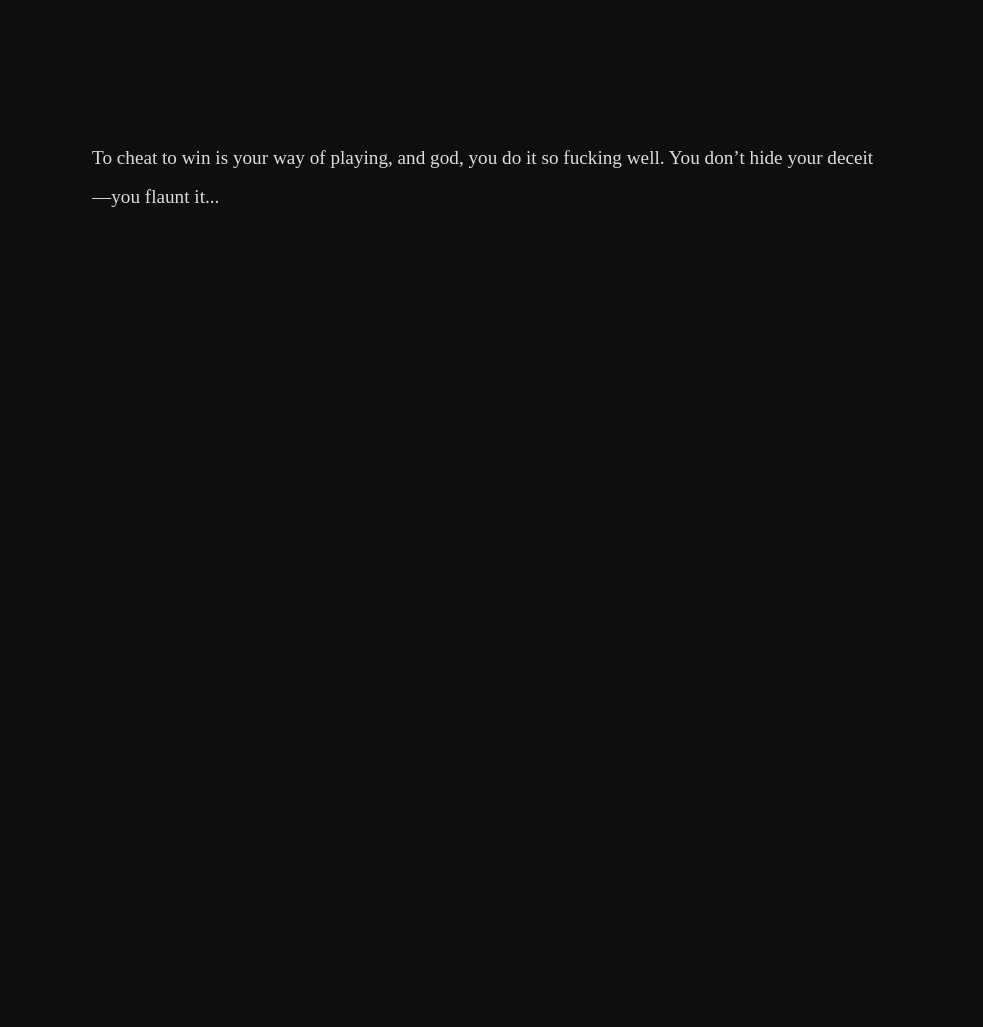
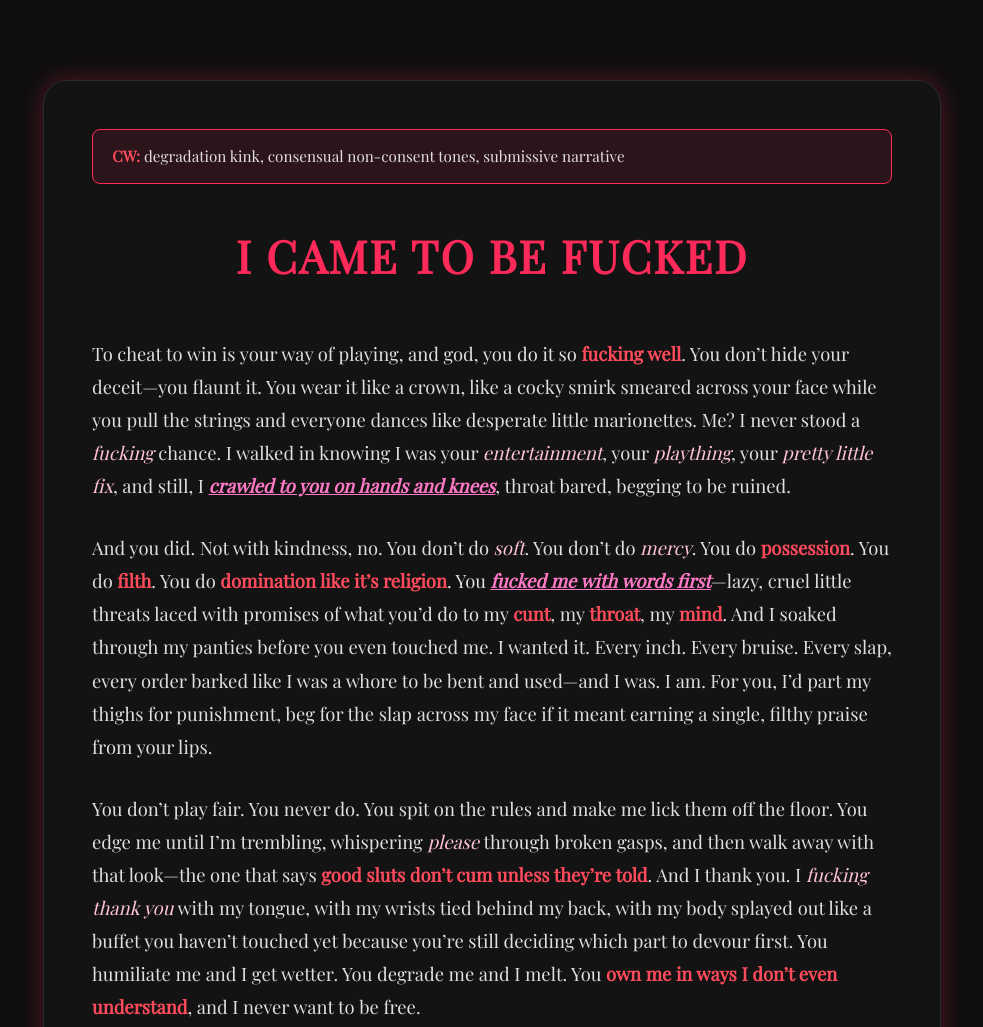
Before and after one commit to seanaissance/unholyhera, a plain HTML site: page prose.html in a window 1280 px wide. Shown: the top 1027 px of the page, without its empty margins (148-1131 px from the left). Before the commit the page ends 800 px from the top, so only its background shows below. Drawn offline with nearby package versions, Linux system fonts and the light colour scheme; a web font is replaced by a local one.

Commit message:
Update prose.html

```diff
--- a/prose.html
+++ b/prose.html
@@ -2,13 +2,105 @@
 <html lang="en">
 <head>
   <meta charset="UTF-8">
-  <title>The Ruin</title>
-  <link rel="stylesheet" href="style.css" />
+  <title>I CAME TO BE FUCKED</title>
+  <link href="https://fonts.googleapis.com/css2?family=Playfair+Display:ital,wght@0,400;1,600&display=swap" rel="stylesheet">
+  <style>
+    body {
+      margin: 0;
+      padding: 0;
+      background-color: #0e0e0e;
+      color: #e0dede;
+      font-family: 'Playfair Display', serif;
+      line-height: 1.8;
+    }
+
+    .container {
+      max-width: 800px;
+      margin: 5rem auto;
+      padding: 3rem;
+      background: rgba(20, 20, 20, 0.9);
+      border: 1px solid #2b2b2b;
+      border-radius: 1.5rem;
+      box-shadow: 0 0 25px rgba(255, 42, 90, 0.3);
+    }
+
+    h1 {
+      text-align: center;
+      color: #ff2a5a;
+      font-size: 2.8rem;
+      margin-bottom: 2.5rem;
+      letter-spacing: 2px;
+    }
+
+    p {
+      margin-bottom: 1.8rem;
+      font-size: 1.15rem;
+    }
+
+    em {
+      font-style: italic;
+      color: #ffc3d4;
+    }
+
+    strong {
+      font-weight: bold;
+      color: #ff4b5c;
+    }
+
+    .highlight {
+      text-decoration: underline;
+      font-weight: bold;
+      font-style: italic;
+      color: #ff79c6;
+    }
+
+    .ending {
+      text-align: center;
+      font-size: 1.3rem;
+      color: #ff2a5a;
+      margin-top: 3rem;
+      letter-spacing: 1px;
+    }
+
+    .cw {
+      background: rgba(255, 42, 90, 0.1);
+      border: 1px solid #ff2a5a;
+      padding: 0.8rem 1.2rem;
+      border-radius: 8px;
+      font-size: 0.95rem;
+      margin-bottom: 2rem;
+    }
+
+    /* Optional hover for extra sting */
+    .degrade:hover {
+      color: #ffffff;
+      background: #ff2a5a;
+      padding: 0.1rem 0.4rem;
+      border-radius: 5px;
+      transition: 0.2s ease-in-out;
+    }
+  </style>
 </head>
-<body class="prose">
-  <div class="narrative">
-    <p>To cheat to win is your way of playing, and god, you do it so fucking well. You don’t hide your deceit—you flaunt it...</p>
-    <!-- Add full narrative here -->
+<body>
+  <div class="container">
+    <div class="cw"><strong>CW:</strong> degradation kink, consensual non-consent tones, submissive narrative</div>
+    <h1>I CAME TO BE FUCKED</h1>
+
+    <p>To cheat to win is your way of playing, and god, you do it so <strong>fucking well</strong>. You don’t hide your deceit—you flaunt it. You wear it like a crown, like a cocky smirk smeared across your face while you pull the strings and everyone dances like desperate little marionettes. Me? I never stood a <em>fucking</em> chance. I walked in knowing I was your <em>entertainment</em>, your <em>plaything</em>, your <em>pretty little fix</em>, and still, I <span class="highlight">crawled to you on hands and knees</span>, throat bared, begging to be ruined.</p>
+
+    <p>And you did. Not with kindness, no. You don’t do <em>soft</em>. You don’t do <em>mercy</em>. You do <strong>possession</strong>. You do <strong>filth</strong>. You do <strong>domination like it’s religion</strong>. You <span class="highlight">fucked me with words first</span>—lazy, cruel little threats laced with promises of what you’d do to my <strong>cunt</strong>, my <strong>throat</strong>, my <strong>mind</strong>. And I soaked through my panties before you even touched me. I wanted it. Every inch. Every bruise. Every slap, every order barked like I was a <span class="degrade">whore</span> to be bent and used—and I was. I am. For you, I’d part my thighs for punishment, beg for the slap across my face if it meant earning a single, filthy praise from your lips.</p>
+
+    <p>You don’t play fair. You never do. You spit on the rules and make me lick them off the floor. You edge me until I’m trembling, whispering <em>please</em> through broken gasps, and then walk away with that look—the one that says <strong>good sluts don’t cum unless they’re told</strong>. And I thank you. I <em>fucking thank you</em> with my tongue, with my wrists tied behind my back, with my body splayed out like a buffet you haven’t touched yet because you’re still deciding which part to devour first. You humiliate me and I get wetter. You degrade me and I melt. You <strong>own me in ways I don’t even understand</strong>, and I never want to be free.</p>
+
+    <p>You turn me into something unholy. A <span class="degrade">plaything</span>. A <span class="degrade">cumdump</span>. A girl who moans when you call her a <span class="degrade">bitch</span> and cries when you ignore her. You make me ache for your cock like it’s <em>salvation</em>, beg for your spit like it’s wine. And when you finally fuck me—god, when you finally take what’s yours—it’s not lovemaking. It’s <strong>war</strong>. You split me open with no care for grace, just raw, brutal need. You fuck me until I forget my name and scream yours like a prayer. You slap my tits, choke me until my eyes roll, make me thank you with my ruined voice while you pump your filth into me and call it <strong>earning my place</strong>.</p>
+
+    <p>And I love it. I love it. I love being your <span class="highlight">little slut</span>. Your <span class="highlight">dumb, ruined, dripping mess of a toy</span>. I love being broken on your cock, used until I cry, until I squirt, until I can’t think of anything but how good it feels to lose myself in you. You cheat to win—and I hand you the deck, spread my legs, and say <strong>do your worst</strong>.</p>
+
+    <div class="ending">
+      Because I didn’t come here for love.<br><br>
+      I came to be fucked.<br><br>
+      And god, you never disappoint.
+    </div>
   </div>
 </body>
 </html>
```
